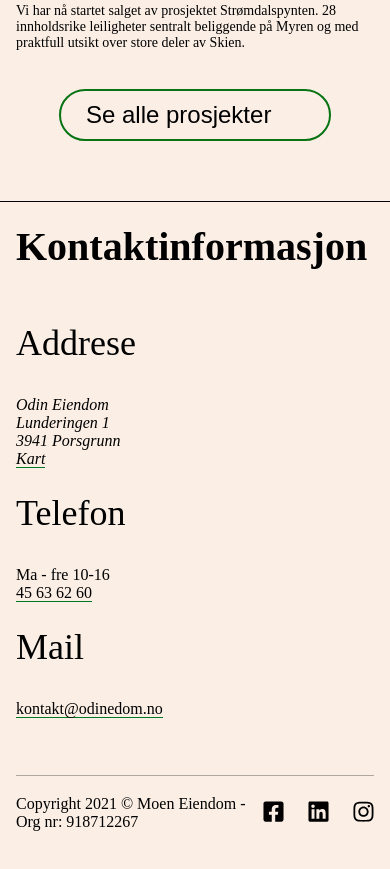
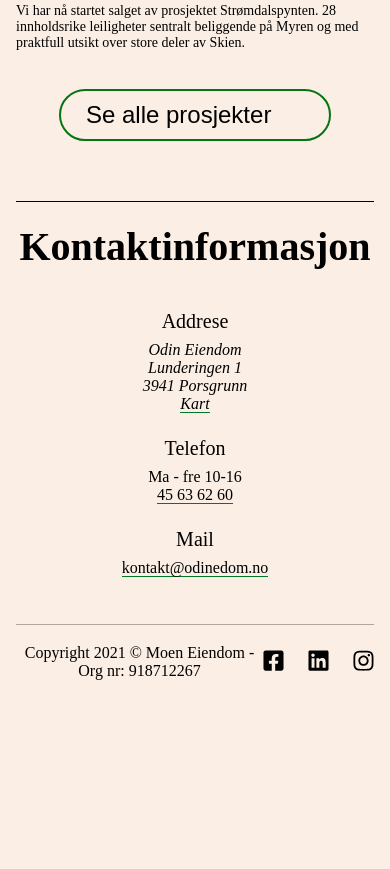
Before and after one commit to yeliseyeva/Odin, a plain HTML site: page index.html in a window 390 px wide. Shown: the part 6147-7016 px from the top of the page. After the commit the page ends 6942 px from the top, so only its background shows below. Drawn offline with Linux system fonts and the light colour scheme.

Commit message:
mobile footer

```diff
--- a/index.html
+++ b/index.html
@@ -221,11 +221,12 @@
         </div>
       </div>
     </div>
-    <footer class="footer-conteiner conteiner">
-      <h2 class="second-title">Kontaktinformasjon</h2>
+    <footer class="conteiner">
+      <div class="footer__conteiner">
+        <h2 class="second-title">Kontaktinformasjon</h2>
       <ul class="contacts-list list">
         <li class="contakts-item">
-          <p class="contacts-kind">Addrese</p>
+          <p class="footer__contacts-kind">Addrese</p>
           <address>
             <p>Odin Eiendom</p>
             <p>Lunderingen 1</p>
@@ -234,12 +235,12 @@
           </address>
         </li>
         <li class="contakts-item">
-          <p class="contacts-kind">Telefon</p>
+          <p class="footer__contacts-kind">Telefon</p>
           <p>Ma - fre 10-16</p>
           <a href="tel:45636260" class="contacts-link">45 63 62 60</a>
         </li>
         <li class="contakts-item">
-          <p class="contacts-kind">Mail</p>
+          <p class="footer__contacts-kind">Mail</p>
           <a href="malito:kontakt@odinedom.no" class="contacts-link"
             >kontakt@odinedom.no</a
           >
@@ -270,6 +271,7 @@
           </li>
         </ul>
       </div>
+      </div>
     </footer>
   </body>
 </html>
--- a/sass/footer/footer.scss
+++ b/sass/footer/footer.scss
@@ -1,15 +1,37 @@
-.footer-conteiner {
+.footer__conteiner {
     padding-top: 21.5px;
     padding-bottom: 114px;
 
     border-top: 1px solid #000000;
   }
 
+  @media screen and (max-width:767px){
+    .footer__conteiner{
+      text-align: center;
+    }
+  }
+
+  @media screen and (min-width: 768px){
+    .footer__conteiner {
+      padding-top: 21.5px;
+      padding-bottom: 114px;
+
+      border-top: 1px solid #000000;
+    }
+  }
+
   .contacts-list {
-    margin-top: 52px;
-    padding-bottom: 33px;
+    margin-top: 40px;
+    padding-bottom: 23px;
 
     border-bottom: 1px solid rgba(0, 0, 0, 0.3);
+  }
+
+  @media screen and (min-width:768px){
+    .contacts-list {
+      margin-top: 52px;
+      padding-bottom: 33px;
+    }
   }
 
   .contakts-item {
@@ -18,7 +40,7 @@
     font-weight: 400;
   }
 
-  .contacts-kind {
+  .footer__contacts-kind {
     margin-bottom: 8px;
 
     font-size: 20px;
```
Also changed, not shown: css/footer.css, css/main.css, dist/css/footer.min.css, dist/css/main.min.css, 4 other files.
